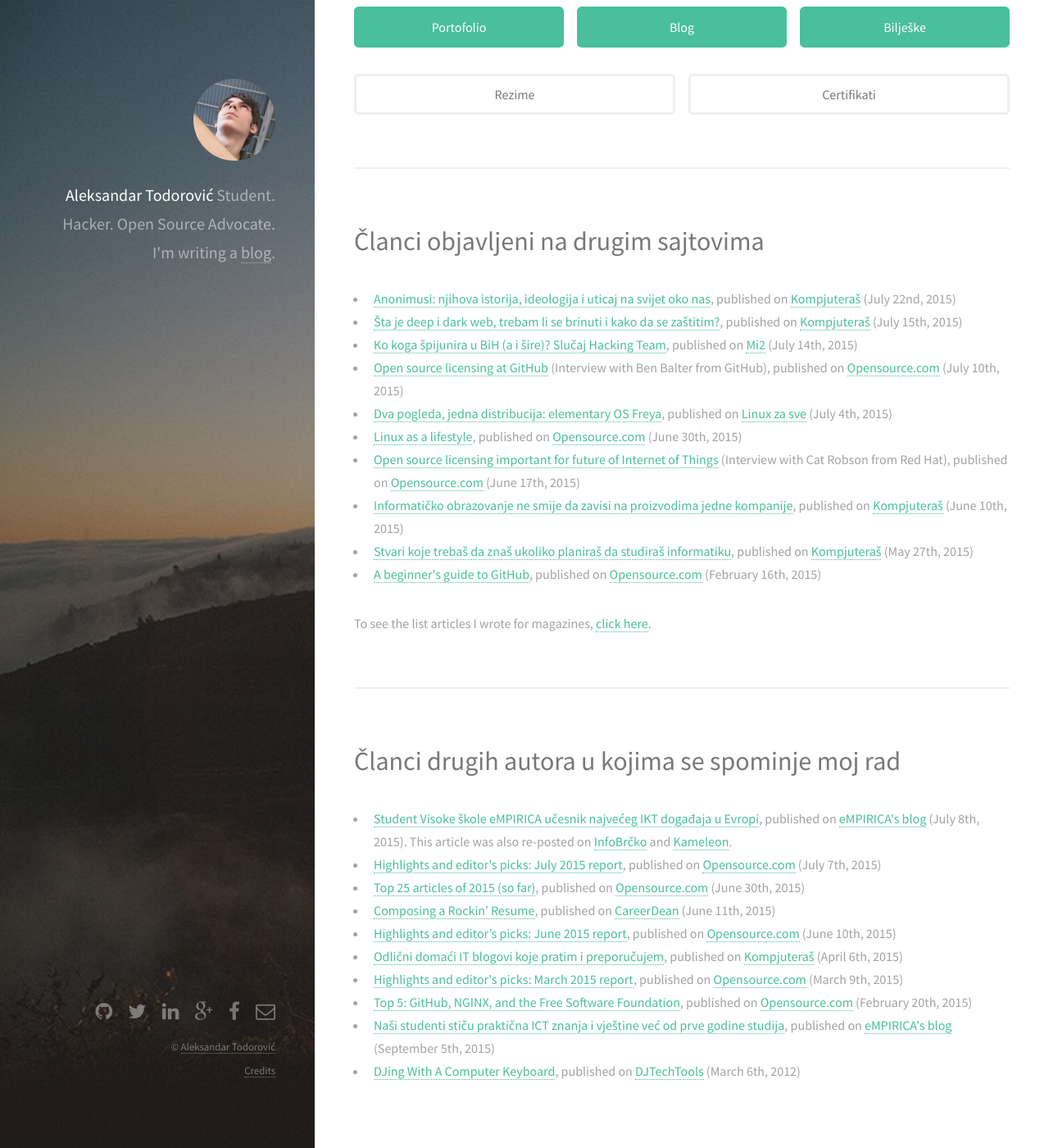
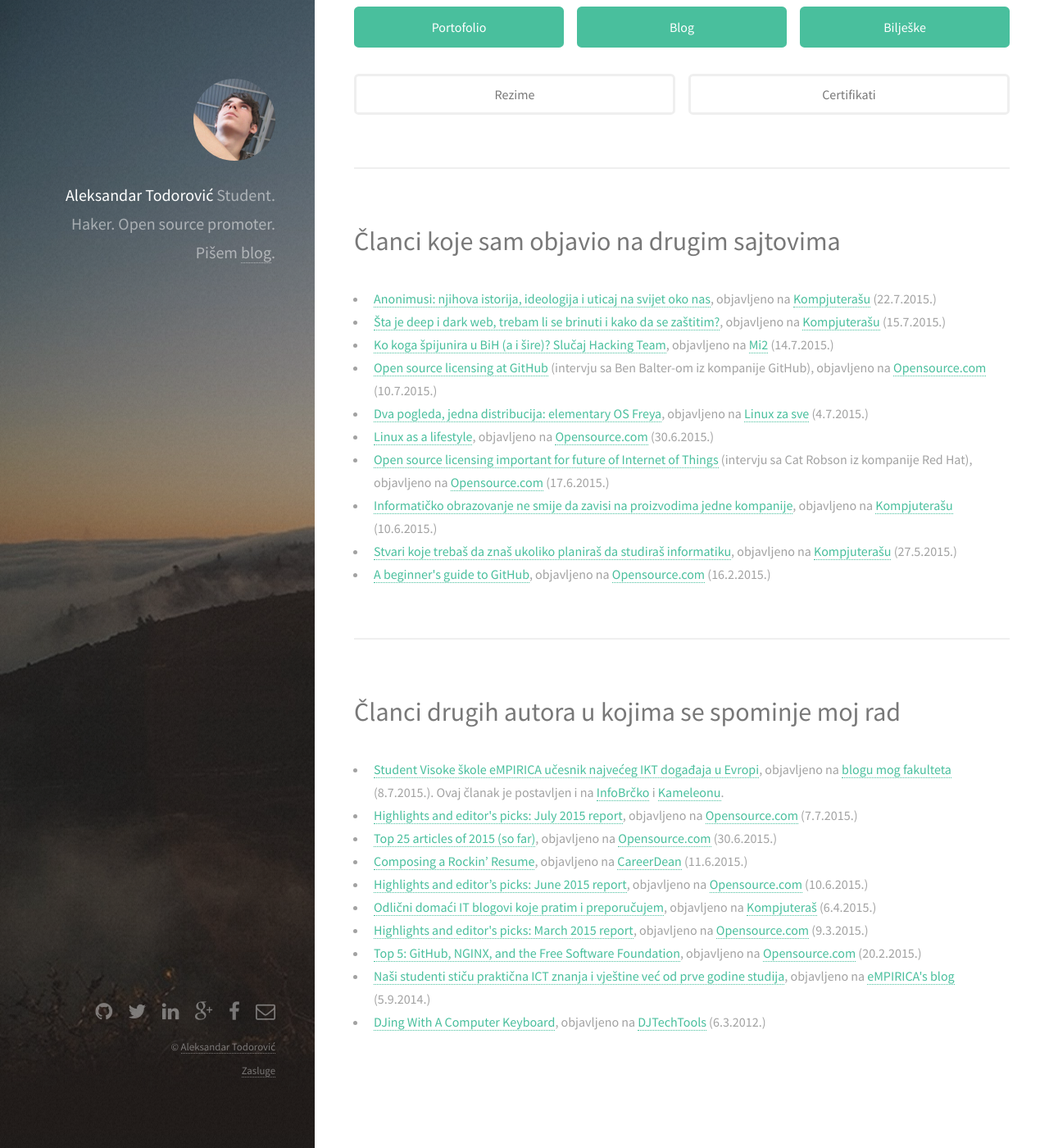
Before and after one commit to inputsh/bs.r3bl.me, a Jekyll site: the page built from index.html, in a window 1280 px wide and 1400 px high, scrolled down 333 px. Shown: the whole window at 82% size. Built offline with Jekyll 4.4.1, drawn with Linux system fonts in a browser that asks for light colours.

Commit message:
This should be it

```diff
--- a/_layouts/default.html
+++ b/_layouts/default.html
@@ -31,9 +31,9 @@
       <header id="header">
           <a href="{{ site.url }}" class="image avatar"><img src="{{ site.url }}/images/avatar.jpg" alt="" /></a>
           <h1><strong>Aleksandar Todorović</strong><br/>
-            Student. Hacker.<br/>
-            Open Source Advocate.<br/>
-            I'm writing a <a href="http://blog.r3bl.me">blog</a>.</h1>
+            Student. Haker.<br/>
+            Open source promoter.<br/>
+            Pišem <a href="http://blog.r3bl.me">blog</a>.</h1>
       </header>
 
 
@@ -109,7 +109,7 @@
             </ul>
             <ul class="copyright">
                 <li>&copy; <a href="mailto:aleksandar.todorovic@mail.ru">Aleksandar Todorović</a></li>
-                <li><a href="https://github.com/aleksandar-todorovic/aleksandar-todorovic.github.io#credits">Credits</a></li>
+                <li><a href="https://github.com/aleksandar-todorovic/aleksandar-todorovic.github.io#credits">Zasluge</a></li>
             </ul>
         </footer>
 
--- a/index.html
+++ b/index.html
@@ -21,7 +21,7 @@
 
       <!-- BUTTONS -->
       <ul class="actions fit">
-        <li><a href="{{ site.url }}/en/portfolio" class="button special fit">Portofolio</a></li>
+        <li><a href="{{ site.url }}/portofolio" class="button special fit">Portofolio</a></li>
         <li><a href="http://blog.r3bl.me" class="button special fit">Blog</a></li>
         <li><a href="https://github.com/aleksandar-todorovic/notes" class="button special fit">Bilješke</a></li>
       </ul>
@@ -32,35 +32,34 @@
     </section>
 
     <section>
-      <h1>Članci objavljeni na drugim sajtovima</h1>
+      <h1>Članci koje sam objavio na drugim sajtovima</h1>
       <ul>
-        <li><a href="http://kompjuteras.com/anonimusi-njihova-istorija-ideologija-uticaj-na-svijet-oko-nas/">Anonimusi: njihova istorija, ideologija i uticaj na svijet oko nas</a>, published on <a href="http://kompjuteras.com">Kompjuteraš</a> (July 22nd, 2015)</li>
-        <li><a href="http://kompjuteras.com/sta-je-deep-dark-web-trebam-li-se-brinuti-kako-da-se-zastitim/">Šta je deep i dark web, trebam li se brinuti i kako da se zaštitim?</a>, published on <a href="http://kompjuteras.com">Kompjuteraš</a> (July 15th, 2015)</li>
-        <li><a href="http://www.mi2.ba/vijesti/koga-spijunira-bih-sire-slucaj-hacking-team/">Ko koga špijunira u BiH (a i šire)? Slučaj Hacking Team</a>, published on <a href="http://www.mi2.ba/">Mi2</a> (July 14th, 2015)</li>
-        <li><a href="http://opensource.com/life/15/7/interview-ben-balter-github">Open source licensing at GitHub</a> (Interview with Ben Balter from GitHub), published on <a href="http://opensource.com">Opensource.com</a> (July 10th, 2015)</li>
-        <li><a href="http://www.linuxzasve.com/dva-pogleda-jedna-distribucija-elementary-os-freya">Dva pogleda, jedna distribucija: elementary OS Freya</a>, published on <a href="http://linuxzasve.com/">Linux za sve</a> (July 4th, 2015)</li>
-        <li><a href="http://opensource.com/life/15/6/my-linux-story-Aleksandar-Todorovic">Linux as a lifestyle</a>, published on <a href="http://opensource.com">Opensource.com</a> (June 30th, 2015)</li>
-        <li><a href="http://opensource.com/business/15/6/interview-cat-robson-red-hat">Open source licensing important for future of Internet of Things</a> (Interview with Cat Robson from Red Hat), published on <a href="http://opensource.com">Opensource.com</a> (June 17th, 2015)</li>
-        <li><a href="http://kompjuteras.com/informaticko-obrazovanje-ne-smije-da-zavisi-na-proizvodima-jedne-kompanije/">Informatičko obrazovanje ne smije da zavisi na proizvodima jedne kompanije</a>, published on <a href="http://kompjuteras.com/">Kompjuteraš</a> (June 10th, 2015)</li>
-        <li><a href="http://kompjuteras.com/stvari-koje-trebas-da-znas-ukoliko-planiras-da-studiras-informatiku/">Stvari koje trebaš da znaš ukoliko planiraš da studiraš informatiku</a>, published on <a href="http://kompjuteras.com/">Kompjuteraš</a> (May 27th, 2015)</li>
-        <li><a href="http://opensource.com/life/15/2/beginners-guide-github">A beginner's guide to GitHub</a>, published on <a href="http://opensource.com">Opensource.com</a> (February 16th, 2015)</li>
+        <li><a href="http://kompjuteras.com/anonimusi-njihova-istorija-ideologija-uticaj-na-svijet-oko-nas/">Anonimusi: njihova istorija, ideologija i uticaj na svijet oko nas</a>, objavljeno na <a href="http://kompjuteras.com">Kompjuterašu</a> (22.7.2015.)</li>
+        <li><a href="http://kompjuteras.com/sta-je-deep-dark-web-trebam-li-se-brinuti-kako-da-se-zastitim/">Šta je deep i dark web, trebam li se brinuti i kako da se zaštitim?</a>, objavljeno na <a href="http://kompjuteras.com">Kompjuterašu</a> (15.7.2015.)</li>
+        <li><a href="http://www.mi2.ba/vijesti/koga-spijunira-bih-sire-slucaj-hacking-team/">Ko koga špijunira u BiH (a i šire)? Slučaj Hacking Team</a>, objavljeno na <a href="http://www.mi2.ba/">Mi2</a> (14.7.2015.)</li>
+        <li><a href="http://opensource.com/life/15/7/interview-ben-balter-github">Open source licensing at GitHub</a> (intervju sa Ben Balter-om iz kompanije GitHub), objavljeno na <a href="http://opensource.com">Opensource.com</a> (10.7.2015.)</li>
+        <li><a href="http://www.linuxzasve.com/dva-pogleda-jedna-distribucija-elementary-os-freya">Dva pogleda, jedna distribucija: elementary OS Freya</a>, objavljeno na <a href="http://linuxzasve.com/">Linux za sve</a> (4.7.2015.)</li>
+        <li><a href="http://opensource.com/life/15/6/my-linux-story-Aleksandar-Todorovic">Linux as a lifestyle</a>, objavljeno na <a href="http://opensource.com">Opensource.com</a> (30.6.2015.)</li>
+        <li><a href="http://opensource.com/business/15/6/interview-cat-robson-red-hat">Open source licensing important for future of Internet of Things</a> (intervju sa Cat Robson iz kompanije Red Hat), objavljeno na <a href="http://opensource.com">Opensource.com</a> (17.6.2015.)</li>
+        <li><a href="http://kompjuteras.com/informaticko-obrazovanje-ne-smije-da-zavisi-na-proizvodima-jedne-kompanije/">Informatičko obrazovanje ne smije da zavisi na proizvodima jedne kompanije</a>, objavljeno na <a href="http://kompjuteras.com/">Kompjuterašu</a> (10.6.2015.)</li>
+        <li><a href="http://kompjuteras.com/stvari-koje-trebas-da-znas-ukoliko-planiras-da-studiras-informatiku/">Stvari koje trebaš da znaš ukoliko planiraš da studiraš informatiku</a>, objavljeno na <a href="http://kompjuteras.com/">Kompjuterašu</a> (27.5.2015.)</li>
+        <li><a href="http://opensource.com/life/15/2/beginners-guide-github">A beginner's guide to GitHub</a>, objavljeno na <a href="http://opensource.com">Opensource.com</a> (16.2.2015.)</li>
       </ul>
-      <p>To see the list articles I wrote for magazines, <a href="https://r3bl.github.io/my-articles/my-articles.html#articles-in-magazines">click here</a>.</p>
     </section>
 
     <section>
       <h1 href="#articles-linking-to-my-work">Članci drugih autora u kojima se spominje moj rad</h1>
       <ul>
-        <li><a href="http://www.empirica.ba/index.php/aktuelne-vijesti/490-student-visoke-skole-empirica-ucesnik-najveceg-ikt-dogadaja-u-evropi">Student Visoke škole eMPIRICA učesnik najvećeg IKT događaja u Evropi</a>, published on <a href="http://empirica.ba/index.php/aktuelne-vijesti">eMPIRICA's blog</a> (July 8th, 2015). This article was also re-posted on <a href="http://www.infobrcko.com/vijesti-iz-bih/11338-student-visoke-%C5%A1kole-empirica-u%C4%8Desnik-najve%C4%87eg-ikt-doga%C4%91aja-u-evropi.html">InfoBrčko</a> and <a href="http://www.kameleon.ba/index.php/lifestyle/Student-Visoke-skole-eMPIRICA-ucesnik-najveceg-IKT-dogadaja-u-Evropi-">Kameleon</a>.</li>
-        <li><a href="http://opensource.com/life/15/7/community-report-july-2015">Highlights and editor's picks: July 2015 report</a>, published on <a href="http://opensource.com">Opensource.com</a> (July 7th, 2015)</li>
-        <li><a href="http://opensource.com/life/15/6/top-25-articles-2015-so-far">Top 25 articles of 2015 (so far)</a>, published on <a href="http://opensource.com">Opensource.com</a> (June 30th, 2015)</li>
-        <li><a href="http://www.careerdean.com/blog/composing-a-rockin-resume/">Composing a Rockin’ Resume</a>, published on <a href="https://www.careerdean.com/">CareerDean</a> (June 11th, 2015)</li>
-        <li><a href="http://opensource.com/community/15/5/community-report-june-2015">Highlights and editor’s picks: June 2015 report</a>, published on <a href="http://opensource.com">Opensource.com</a> (June 10th, 2015)</li>
-        <li><a href="http://kompjuteras.com/odlicni-domaci-blogovi-koje-pratim-preporucujem/">Odlični domaći IT blogovi koje pratim i preporučujem</a>, published on <a href="http://kompjuteras.com/">Kompjuteraš</a> (April 6th, 2015)</li>
-        <li><a href="http://opensource.com/community-report-march-2015">Highlights and editor's picks: March 2015 report</a>, published on <a href="http://opensource.com/">Opensource.com</a> (March 9th, 2015)</li>
-        <li><a href="http://opensource.com/life/15/2/top-5-articles-week-february-20">Top 5: GitHub, NGINX, and the Free Software Foundation</a>, published on <a href="http://opensource.com/">Opensource.com</a> (February 20th, 2015)</li>
-        <li><a href="http://empirica.ba/index.php/aktuelne-vijesti/464-nasi-studenti-sticu-prakticna-ict-znanja-i-vjestine-vec-od-prve-godine-studija">Naši studenti stiču praktična ICT znanja i vještine već od prve godine studija</a>, published on <a href="http://empirica.ba/index.php/aktuelne-vijesti">eMPIRICA's blog</a> (September 5th, 2015)</li>
-        <li><a href="http://djtechtools.com/2012/03/06/djing-with-a-computer-keyboard/">DJing With A Computer Keyboard</a>, published on <a href="http://djtechtools.com/">DJTechTools</a> (March 6th, 2012)</li>
+        <li><a href="http://www.empirica.ba/index.php/aktuelne-vijesti/490-student-visoke-skole-empirica-ucesnik-najveceg-ikt-dogadaja-u-evropi">Student Visoke škole eMPIRICA učesnik najvećeg IKT događaja u Evropi</a>, objavljeno na <a href="http://empirica.ba/index.php/aktuelne-vijesti">blogu mog fakulteta</a> (8.7.2015.). Ovaj članak je postavljen i na <a href="http://www.infobrcko.com/vijesti-iz-bih/11338-student-visoke-%C5%A1kole-empirica-u%C4%8Desnik-najve%C4%87eg-ikt-doga%C4%91aja-u-evropi.html">InfoBrčko</a> i <a href="http://www.kameleon.ba/index.php/lifestyle/Student-Visoke-skole-eMPIRICA-ucesnik-najveceg-IKT-dogadaja-u-Evropi-">Kameleonu</a>.</li>
+        <li><a href="http://opensource.com/life/15/7/community-report-july-2015">Highlights and editor's picks: July 2015 report</a>, objavljeno na <a href="http://opensource.com">Opensource.com</a> (7.7.2015.)</li>
+        <li><a href="http://opensource.com/life/15/6/top-25-articles-2015-so-far">Top 25 articles of 2015 (so far)</a>, objavljeno na <a href="http://opensource.com">Opensource.com</a> (30.6.2015.)</li>
+        <li><a href="http://www.careerdean.com/blog/composing-a-rockin-resume/">Composing a Rockin’ Resume</a>, objavljeno na <a href="https://www.careerdean.com/">CareerDean</a> (11.6.2015.)</li>
+        <li><a href="http://opensource.com/community/15/5/community-report-june-2015">Highlights and editor’s picks: June 2015 report</a>, objavljeno na <a href="http://opensource.com">Opensource.com</a> (10.6.2015.)</li>
+        <li><a href="http://kompjuteras.com/odlicni-domaci-blogovi-koje-pratim-preporucujem/">Odlični domaći IT blogovi koje pratim i preporučujem</a>, objavljeno na <a href="http://kompjuteras.com/">Kompjuteraš</a> (6.4.2015.)</li>
+        <li><a href="http://opensource.com/community-report-march-2015">Highlights and editor's picks: March 2015 report</a>, objavljeno na <a href="http://opensource.com/">Opensource.com</a> (9.3.2015.)</li>
+        <li><a href="http://opensource.com/life/15/2/top-5-articles-week-february-20">Top 5: GitHub, NGINX, and the Free Software Foundation</a>, objavljeno na <a href="http://opensource.com/">Opensource.com</a> (20.2.2015.)</li>
+        <li><a href="http://empirica.ba/index.php/aktuelne-vijesti/464-nasi-studenti-sticu-prakticna-ict-znanja-i-vjestine-vec-od-prve-godine-studija">Naši studenti stiču praktična ICT znanja i vještine već od prve godine studija</a>, objavljeno na <a href="http://empirica.ba/index.php/aktuelne-vijesti">eMPIRICA's blog</a> (5.9.2014.)</li>
+        <li><a href="http://djtechtools.com/2012/03/06/djing-with-a-computer-keyboard/">DJing With A Computer Keyboard</a>, objavljeno na <a href="http://djtechtools.com/">DJTechTools</a> (6.3.2012.)</li>
       </ul>
     </section>
 
```
Also changed, not shown: README.md, _posts/2015-08-13-portofolio.markdown (renamed from _posts/2015-06-13-portfolio-bs.markdown).
